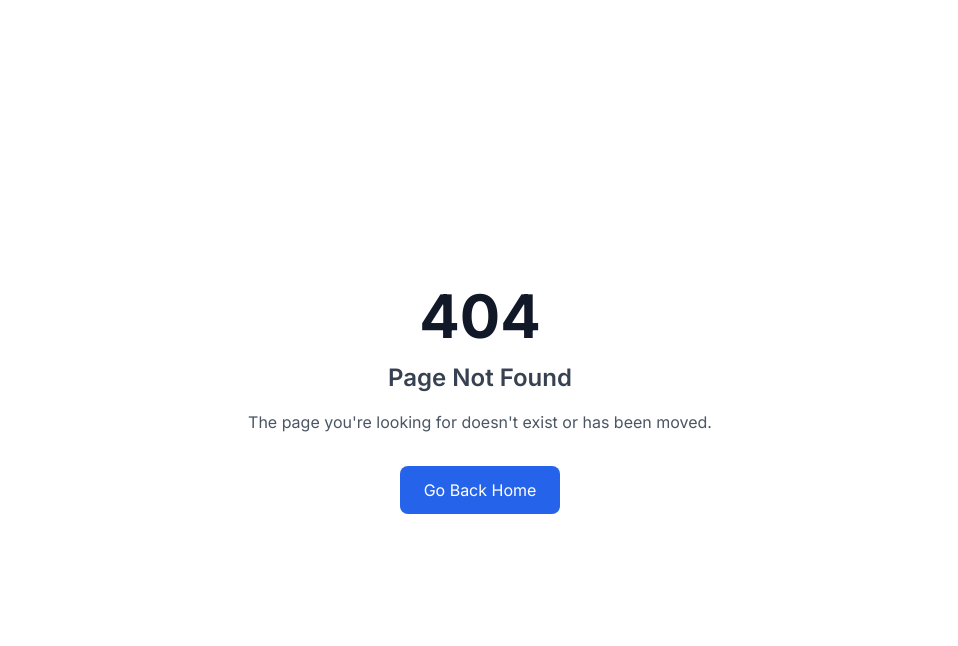
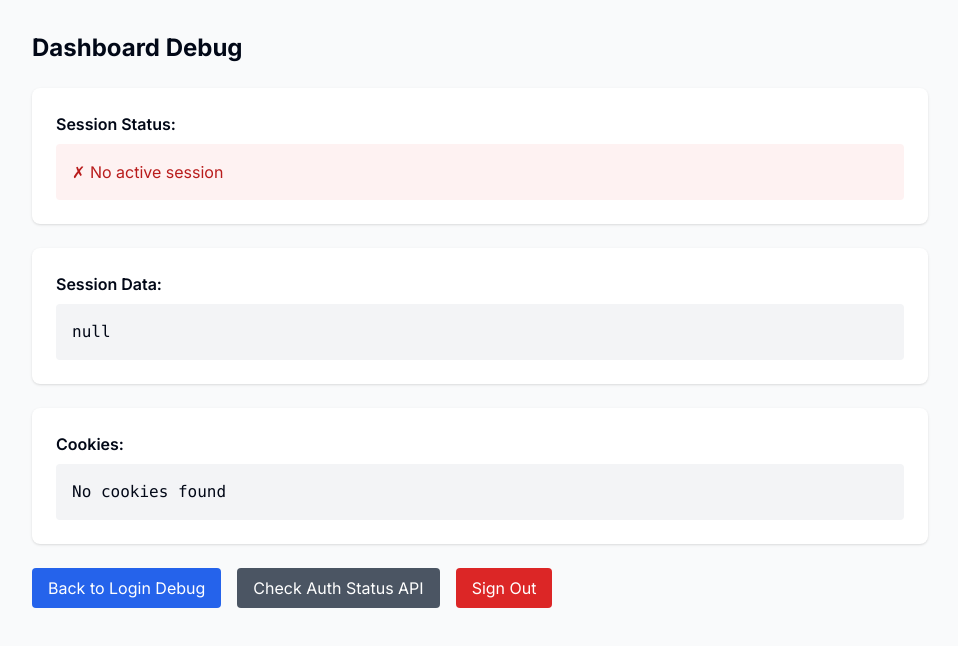
Before and after one commit to sbyiadom/Stratavax-Learning-Management-System, a Next.js app: page /dashboard-debug in a window 1280 px wide. Before the commit this address had no page. Shown: the top 646 px of the page, without its empty margins (160-1118 px from the left). Built offline with nearby package versions, Linux system fonts and the light colour scheme.

Commit message:
Create page.tsx

```diff
--- /dev/null
+++ b/app/dashboard-debug/page.tsx
@@ -0,0 +1,97 @@
+'use client'
+
+import { useEffect, useState } from 'react'
+import { createClient } from '@/lib/supabase'
+import Link from 'next/link'
+
+export default function DashboardDebug() {
+  const [sessionInfo, setSessionInfo] = useState<any>(null)
+  const [loading, setLoading] = useState(true)
+  const [cookies, setCookies] = useState('')
+  const supabase = createClient()
+
+  useEffect(() => {
+    const checkSession = async () => {
+      const { data: { session } } = await supabase.auth.getSession()
+      setSessionInfo(session)
+      setCookies(document.cookie)
+      setLoading(false)
+    }
+
+    checkSession()
+
+    // Also check auth state changes
+    const { data: { subscription } } = supabase.auth.onAuthStateChange((event, session) => {
+      console.log('Auth state changed:', event, session)
+      setSessionInfo(session)
+    })
+
+    return () => subscription.unsubscribe()
+  }, [])
+
+  if (loading) {
+    return <div className="p-8">Loading...</div>
+  }
+
+  return (
+    <div className="min-h-screen p-8 bg-gray-50">
+      <div className="max-w-4xl mx-auto">
+        <h1 className="text-2xl font-bold mb-6">Dashboard Debug</h1>
+
+        <div className="bg-white p-6 rounded-lg shadow mb-6">
+          <h2 className="font-semibold mb-2">Session Status:</h2>
+          {sessionInfo ? (
+            <div className="bg-green-50 p-4 rounded">
+              <p className="text-green-700">✓ Session active for: {sessionInfo.user?.email}</p>
+            </div>
+          ) : (
+            <div className="bg-red-50 p-4 rounded">
+              <p className="text-red-700">✗ No active session</p>
+            </div>
+          )}
+        </div>
+
+        <div className="grid gap-6">
+          <div className="bg-white p-6 rounded-lg shadow">
+            <h2 className="font-semibold mb-2">Session Data:</h2>
+            <pre className="bg-gray-100 p-4 rounded overflow-auto max-h-96">
+              {JSON.stringify(sessionInfo, null, 2)}
+            </pre>
+          </div>
+
+          <div className="bg-white p-6 rounded-lg shadow">
+            <h2 className="font-semibold mb-2">Cookies:</h2>
+            <pre className="bg-gray-100 p-4 rounded overflow-auto">
+              {cookies || 'No cookies found'}
+            </pre>
+          </div>
+
+          <div className="flex gap-4">
+            <Link
+              href="/login-debug"
+              className="px-4 py-2 bg-blue-600 text-white rounded"
+            >
+              Back to Login Debug
+            </Link>
+            <Link
+              href="/api/auth-status"
+              className="px-4 py-2 bg-gray-600 text-white rounded"
+              target="_blank"
+            >
+              Check Auth Status API
+            </Link>
+            <button
+              onClick={async () => {
+                await supabase.auth.signOut()
+                window.location.reload()
+              }}
+              className="px-4 py-2 bg-red-600 text-white rounded"
+            >
+              Sign Out
+            </button>
+          </div>
+        </div>
+      </div>
+    </div>
+  )
+}
```
